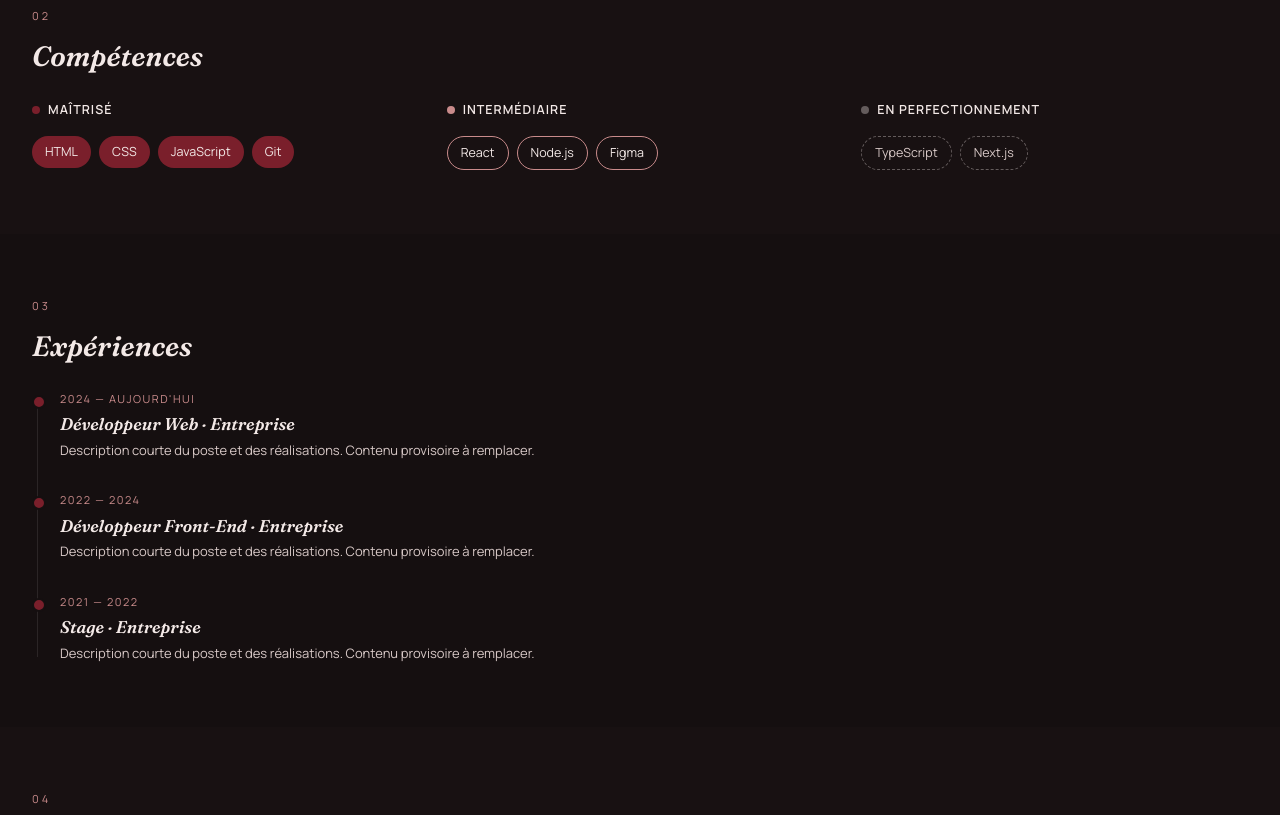
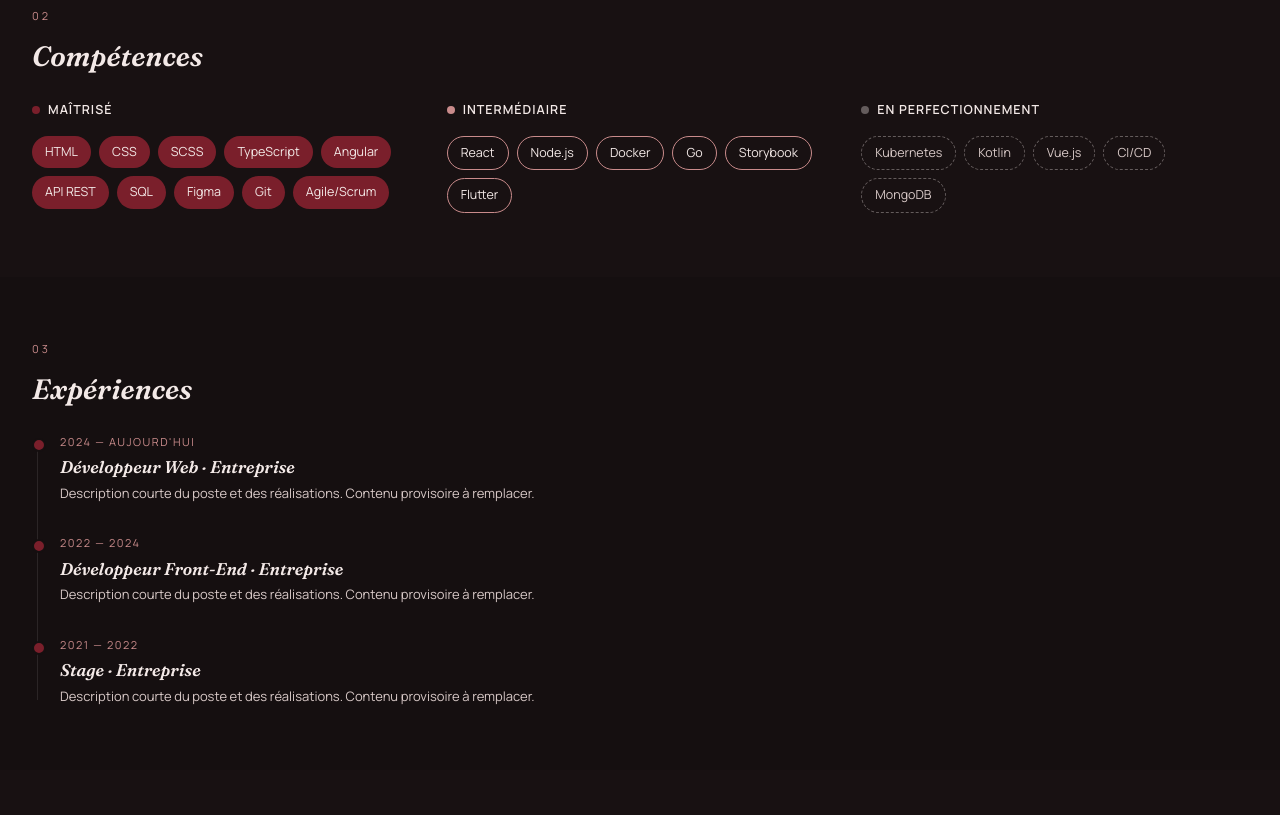
Before and after one commit to MaxxaM-ch/Portfolio, a website built with Vite: page index.html in a window 1280 px wide. Shown: the part 1220-2035 px from the top of the page. Built offline with nearby package versions, Linux system fonts and the light colour scheme.

Commit message:
FEAT : add real content to skills section

```diff
--- a/index.html
+++ b/index.html
@@ -76,8 +76,14 @@
             <div class="skill-badges">
               <span class="skill-badge skill-badge--mastered">HTML</span>
               <span class="skill-badge skill-badge--mastered">CSS</span>
-              <span class="skill-badge skill-badge--mastered">JavaScript</span>
+              <span class="skill-badge skill-badge--mastered">SCSS</span>
+              <span class="skill-badge skill-badge--mastered">TypeScript</span>
+              <span class="skill-badge skill-badge--mastered">Angular</span>
+              <span class="skill-badge skill-badge--mastered">API REST</span>
+              <span class="skill-badge skill-badge--mastered">SQL</span>
+              <span class="skill-badge skill-badge--mastered">Figma</span>
               <span class="skill-badge skill-badge--mastered">Git</span>
+              <span class="skill-badge skill-badge--mastered">Agile/Scrum</span>
             </div>
           </div>
           <div class="skill-group">
@@ -85,14 +91,20 @@
             <div class="skill-badges">
               <span class="skill-badge skill-badge--intermediate">React</span>
               <span class="skill-badge skill-badge--intermediate">Node.js</span>
-              <span class="skill-badge skill-badge--intermediate">Figma</span>
+              <span class="skill-badge skill-badge--intermediate">Docker</span>
+              <span class="skill-badge skill-badge--intermediate">Go</span>
+              <span class="skill-badge skill-badge--intermediate">Storybook</span>
+              <span class="skill-badge skill-badge--intermediate">Flutter</span>
             </div>
           </div>
           <div class="skill-group">
             <h3 class="skill-group__title"><span class="skill-dot skill-dot--learning"></span>En perfectionnement</h3>
             <div class="skill-badges">
-              <span class="skill-badge skill-badge--learning">TypeScript</span>
-              <span class="skill-badge skill-badge--learning">Next.js</span>
+              <span class="skill-badge skill-badge--learning">Kubernetes</span>
+              <span class="skill-badge skill-badge--learning">Kotlin</span>
+              <span class="skill-badge skill-badge--learning">Vue.js</span>
+              <span class="skill-badge skill-badge--learning">CI/CD</span>
+              <span class="skill-badge skill-badge--learning">MongoDB</span>
             </div>
           </div>
         </div>
```
